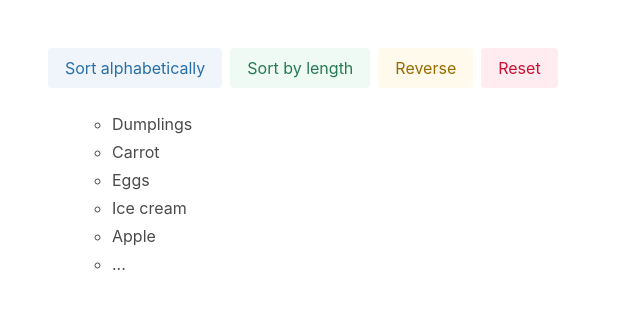
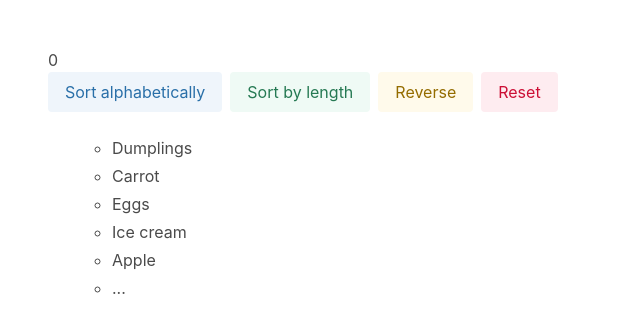
Before and after one commit to mate-academy/react_list-of-goods, a React (Create React App) app: page / in a window 1280 px wide. Shown: the top 332 px of the page, without its empty margins (0-640 px from the left). Built offline with nearby package versions, Linux system fonts and the light colour scheme.

Commit message:
remade App into class component, added classanames pachake

```diff
--- a/package.json
+++ b/package.json
@@ -1,6 +1,6 @@
 {
   "name": "react_list-of-goods",
-  "homepage": ".",
+  "homepage": "https://TheOneThatKnowsNothing.github.io/react_list-of-goods/",
   "version": "0.1.0",
   "keywords": [],
   "author": "Mate Academy",
@@ -9,7 +9,7 @@
     "@cypress/react": "^5.12.4",
     "@fortawesome/fontawesome-free": "^6.2.0",
     "bulma": "^0.9.4",
-    "classnames": "^2.3.1",
+    "classnames": "^2.3.2",
     "postcss": "^8.4.12",
     "react": "^17.0.2",
     "react-dom": "^17.0.2",
--- a/src/App.tsx
+++ b/src/App.tsx
@@ -41,15 +41,22 @@ export function getReorderedGoods(
   return visibleGoods;
 }
 
-// DON'T save goods to the state
-// type State = {
-//   isReversed: boolean,
-//   sortType: SortType,
-// };
+type State = {
+  isReversed: boolean,
+  sortType: SortType,
+};
 
-export const App: React.FC = () => {
+export class App extends React.Component<{}, State> {
+  state: Readonly<State> = {
+    isReversed: false,
+    sortType: SortType.NONE,
+  };
+
+  render() {
     return (
       <div className="section content">
+        {this.state.isReversed}
+        {this.state.sortType}
         <div className="buttons">
           <button
             type="button"
@@ -92,4 +99,5 @@ export const App: React.FC = () => {
         </ul>
       </div>
     );
-};
+  }
+}
```
Lines whose indentation alone changed are shown as unchanged.
